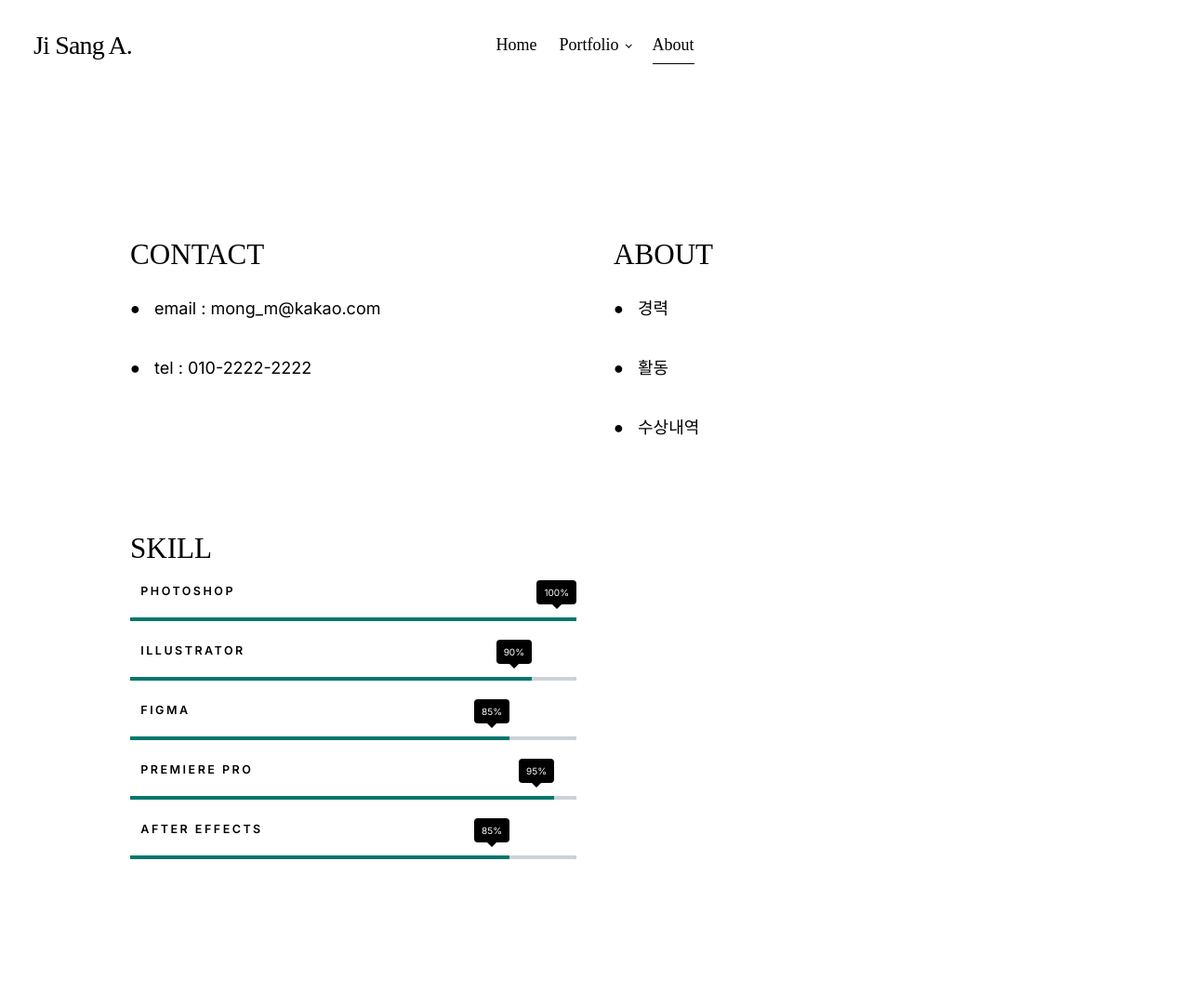
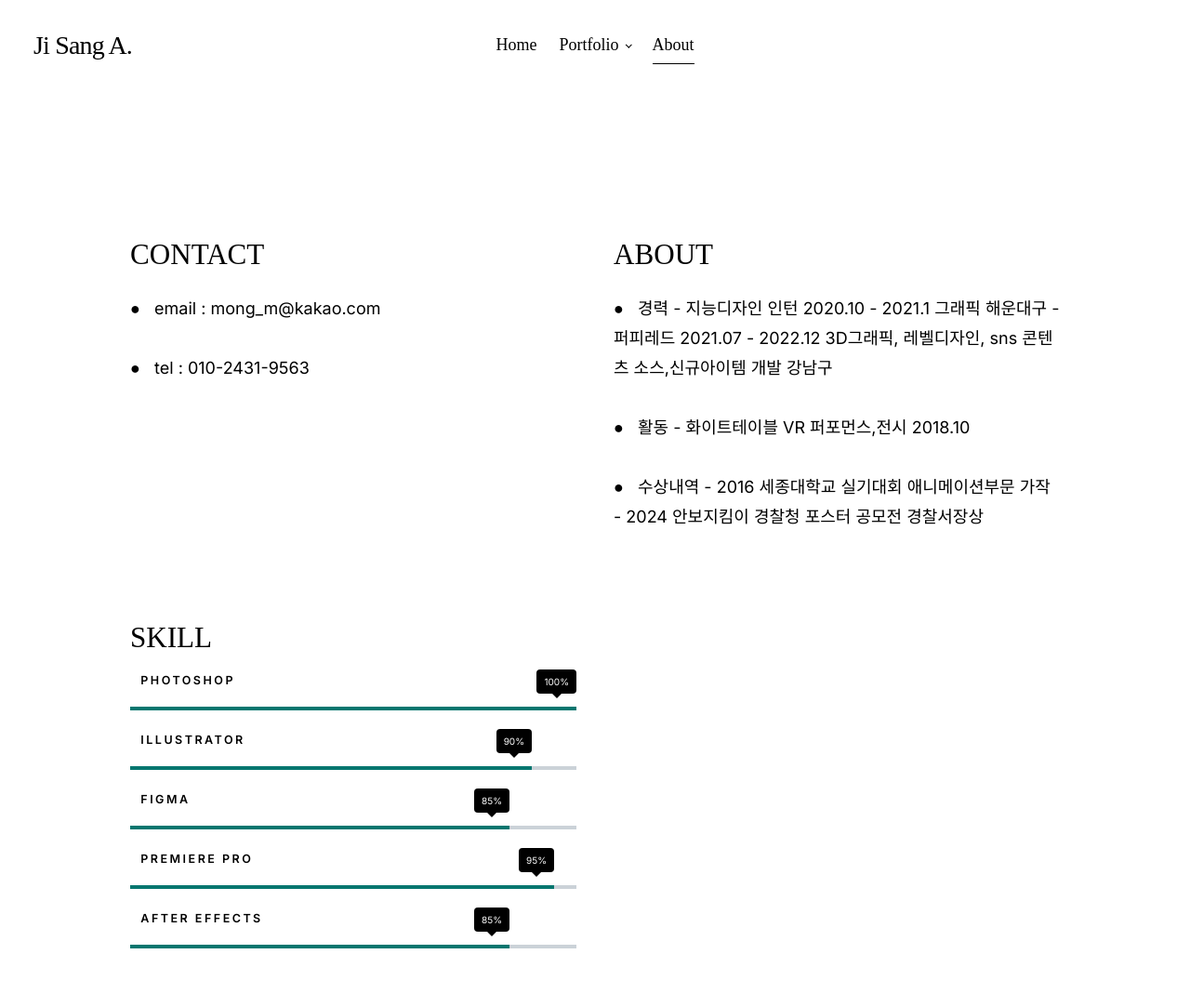
Before and after one commit to SA1108/SA, a plain HTML site: page styles.html in a window 1280 px wide. Shown: the top 1083 px of the page at 93% size. Drawn offline with Linux system fonts and the light colour scheme; a web font is replaced by a local one.

Commit message:
Update styles.html

```diff
--- a/styles.html
+++ b/styles.html
@@ -127,7 +127,7 @@
                                 <h3>CONTACT</h3>
 
                                 <p> ● &nbsp email : mong_m@kakao.com</p>
-                                <p> ● &nbsp tel : 010-2222-2222</p>
+                                <p> ● &nbsp tel : 010-2431-9563</p>
 
 
                             </div>
@@ -139,16 +139,23 @@
 
                                 <p>
                                     ● &nbsp 경력
+                                    - 지능디자인 인턴  2020.10 - 2021.1
+                                    그래픽 해운대구
+                                    - 퍼피레드 2021.07 - 2022.12
+                                    3D그래픽, 레벨디자인, sns 콘텐츠 소스,신규아이템 개발 강남구
 
                                 </p>
 
                                 <p>
                                     ● &nbsp 활동
+                                    - 화이트테이블 VR 퍼포먼스,전시  2018.10
 
 
                                 </p>
                                 <p>
                                     ● &nbsp 수상내역
+                                    - 2016 세종대학교 실기대회 애니메이션부문 가작
+                                    - 2024 안보지킴이 경찰청 포스터 공모전 경찰서장상
 
 
                                 </p>
```
